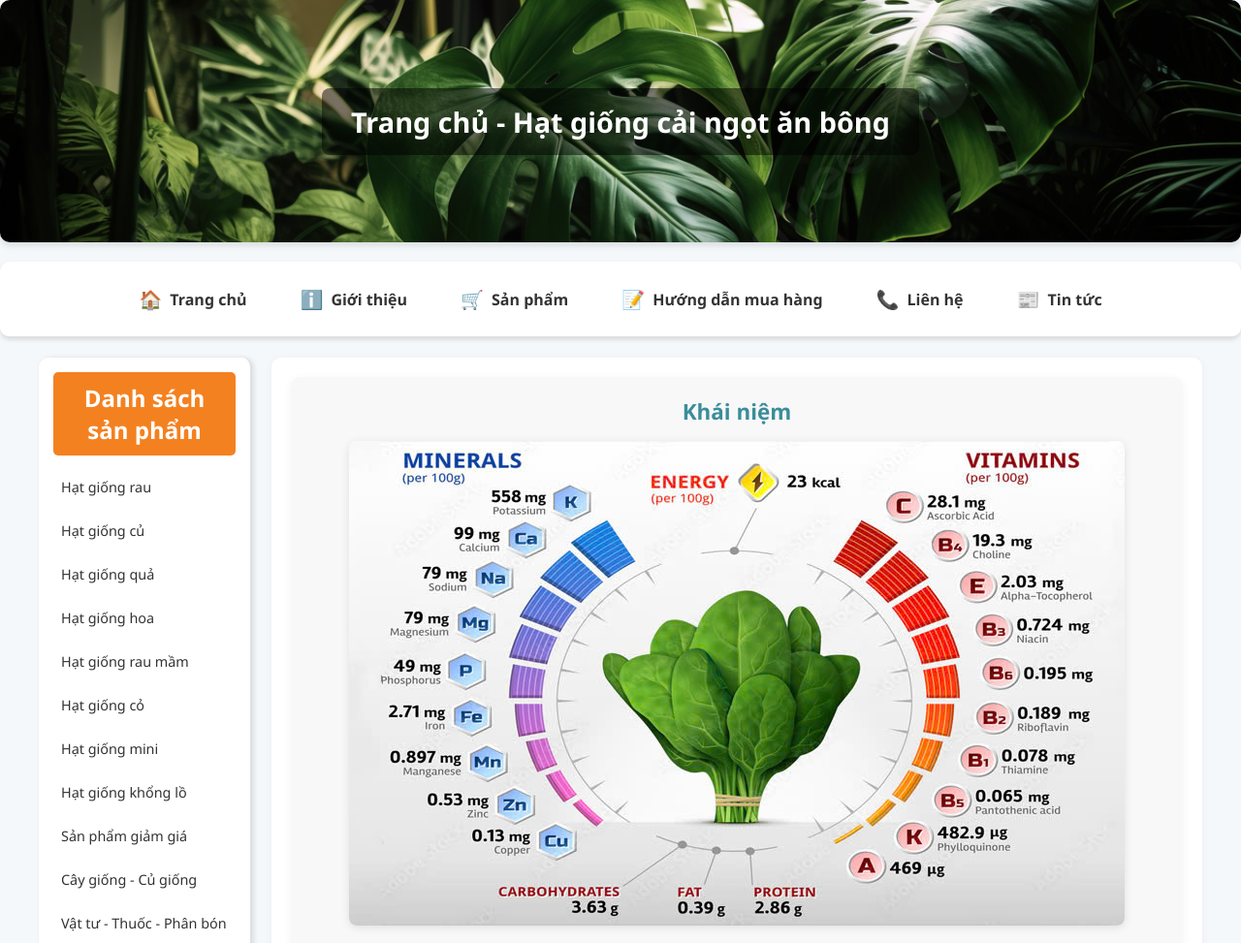
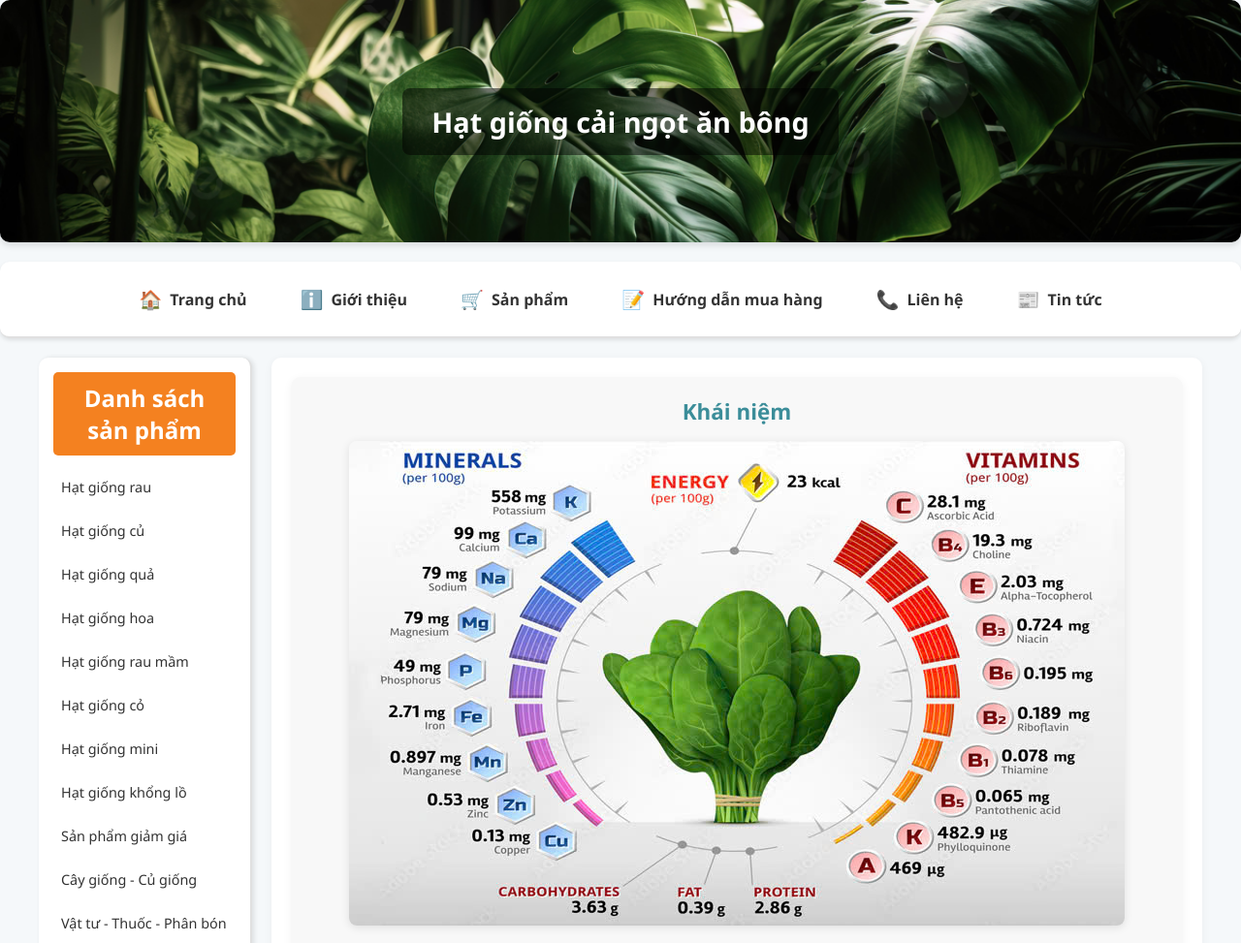
Before and after one commit to chanolin378/chanolin378.github.io, a plain HTML site: page index.html in a window 1280 px wide. Shown: the top 973 px of the page at 97% size. Drawn offline with Linux system fonts and the light colour scheme.

Commit message:
Update index.html

```diff
--- a/index.html
+++ b/index.html
@@ -3,7 +3,7 @@
 <head>
     <meta charset="UTF-8">
     <meta name="viewport" content="width=device-width, initial-scale=1.0">
-    <title>Trang chủ - Hạt giống cải ngọt ăn bông</title>
+    <title>Hạt giống cải ngọt ăn bông</title>
     <link rel="icon" href="favicon.png" type="image/png">
     <link rel="stylesheet" href="https://cdnjs.cloudflare.com/ajax/libs/font-awesome/6.0.0-beta3/css/all.min.css">
     <style>
@@ -160,7 +160,7 @@
 </head>
 <body>
     <header>
-        <h1>Trang chủ - Hạt giống cải ngọt ăn bông</h1>
+        <h1>Hạt giống cải ngọt ăn bông</h1>
     </header>
     <nav>
         <a href="index.html"><span class="icon">🏠</span>Trang chủ</a>
```
